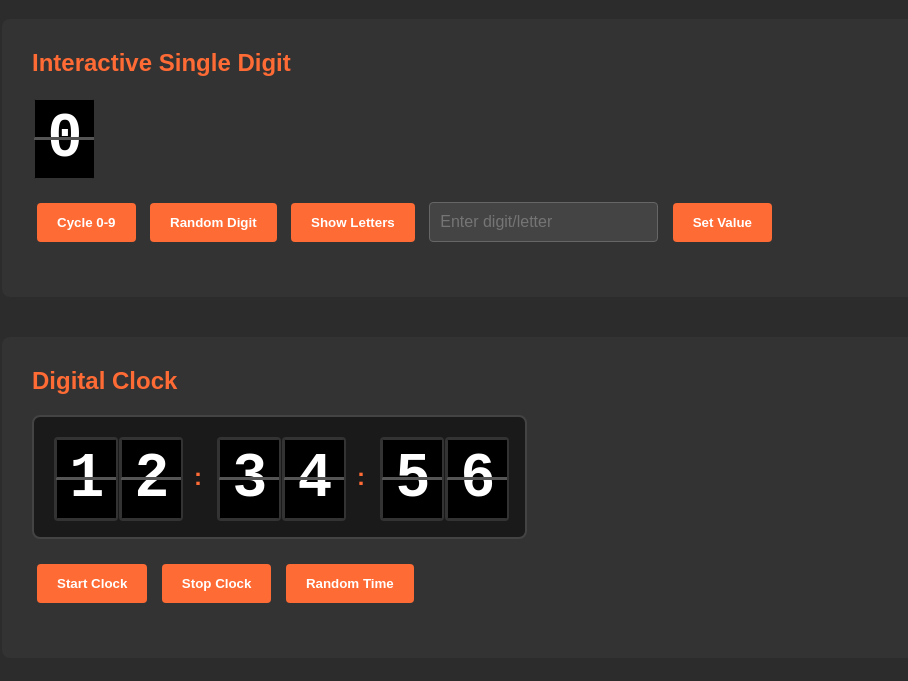
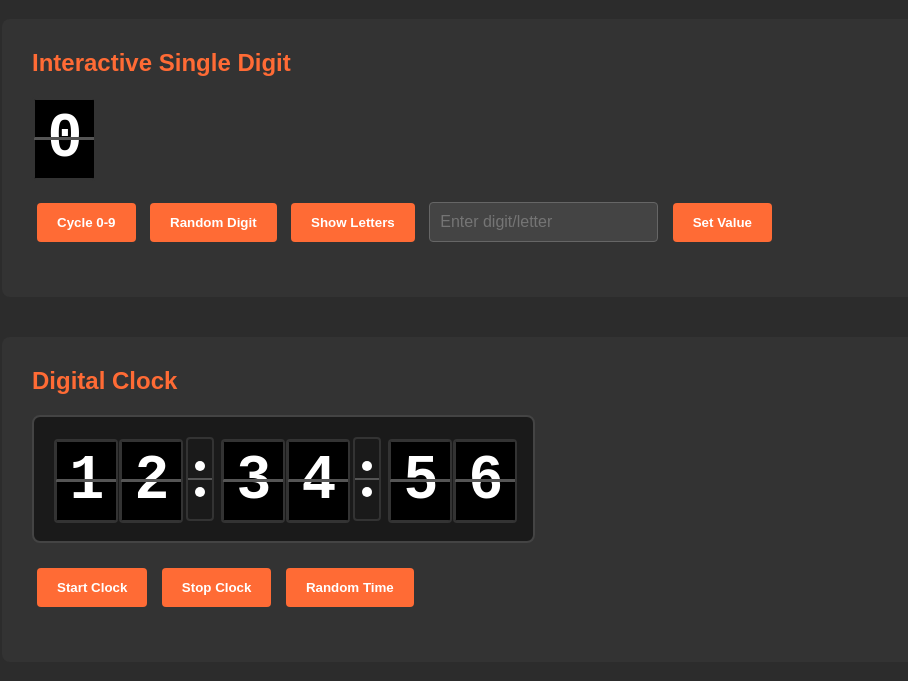
Before and after one commit to StephanWald/SplitFlapDigit, a website: page index.html in a window 1280 px wide. Shown: the part 119-800 px from the top of the page, without its empty margins (38-946 px from the left). Drawn offline with Linux system fonts and the light colour scheme.

Commit message:
auto-claude: subtask-1-1 - Update separator CSS to match split-flap panel aes
Style clock separators to match split-flap aesthetic:
- Add dark panel background (#1a1a1a) matching digit panels
- Add two vertically-aligned white dots representing colon
- Add border styling (2px solid #333, 4px radius) matching digits
- Add horizontal divider line (#555) for mechanical look
- Match digit panel height (80px) for visual consistency

Co-Authored-By: Claude Opus 4.5 <noreply@anthropic.com>

```diff
--- a/index.html
+++ b/index.html
@@ -90,10 +90,37 @@
         }
 
         .separator {
-            color: #ff6b35;
-            font-size: 24px;
-            font-weight: bold;
-            margin: 0 10px;
+            display: inline-flex;
+            flex-direction: column;
+            justify-content: center;
+            align-items: center;
+            gap: 16px;
+            width: 24px;
+            height: 80px;
+            background: #1a1a1a;
+            border-radius: 4px;
+            border: 2px solid #333;
+            position: relative;
+            margin: 0 2px;
+        }
+
+        .separator::before,
+        .separator::after {
+            content: '';
+            width: 10px;
+            height: 10px;
+            background: #fff;
+            border-radius: 50%;
+        }
+
+        .separator-divider {
+            position: absolute;
+            top: 50%;
+            left: 0;
+            right: 0;
+            height: 2px;
+            background: #555;
+            transform: translateY(-50%);
         }
 
         .demo-grid {
@@ -135,10 +162,10 @@
             <div class="clock-display">
                 <split-flap-digit id="hour1" value="1" alphabet="0123456789"></split-flap-digit>
                 <split-flap-digit id="hour2" value="2" alphabet="0123456789"></split-flap-digit>
-                <span class="separator">:</span>
+                <span class="separator"><span class="separator-divider"></span></span>
                 <split-flap-digit id="min1" value="3" alphabet="0123456789"></split-flap-digit>
                 <split-flap-digit id="min2" value="4" alphabet="0123456789"></split-flap-digit>
-                <span class="separator">:</span>
+                <span class="separator"><span class="separator-divider"></span></span>
                 <split-flap-digit id="sec1" value="5" alphabet="0123456789"></split-flap-digit>
                 <split-flap-digit id="sec2" value="6" alphabet="0123456789"></split-flap-digit>
             </div>
```
